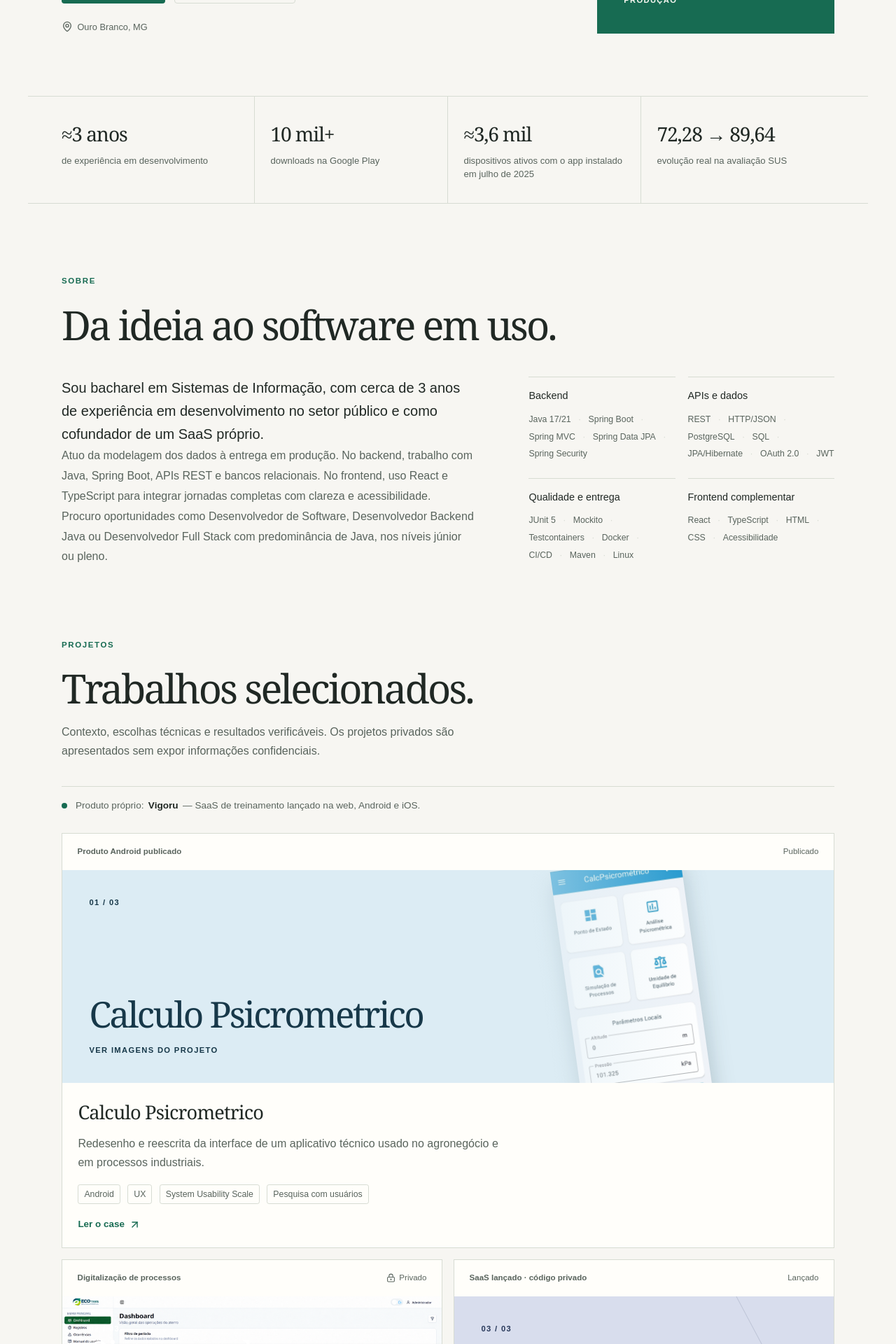
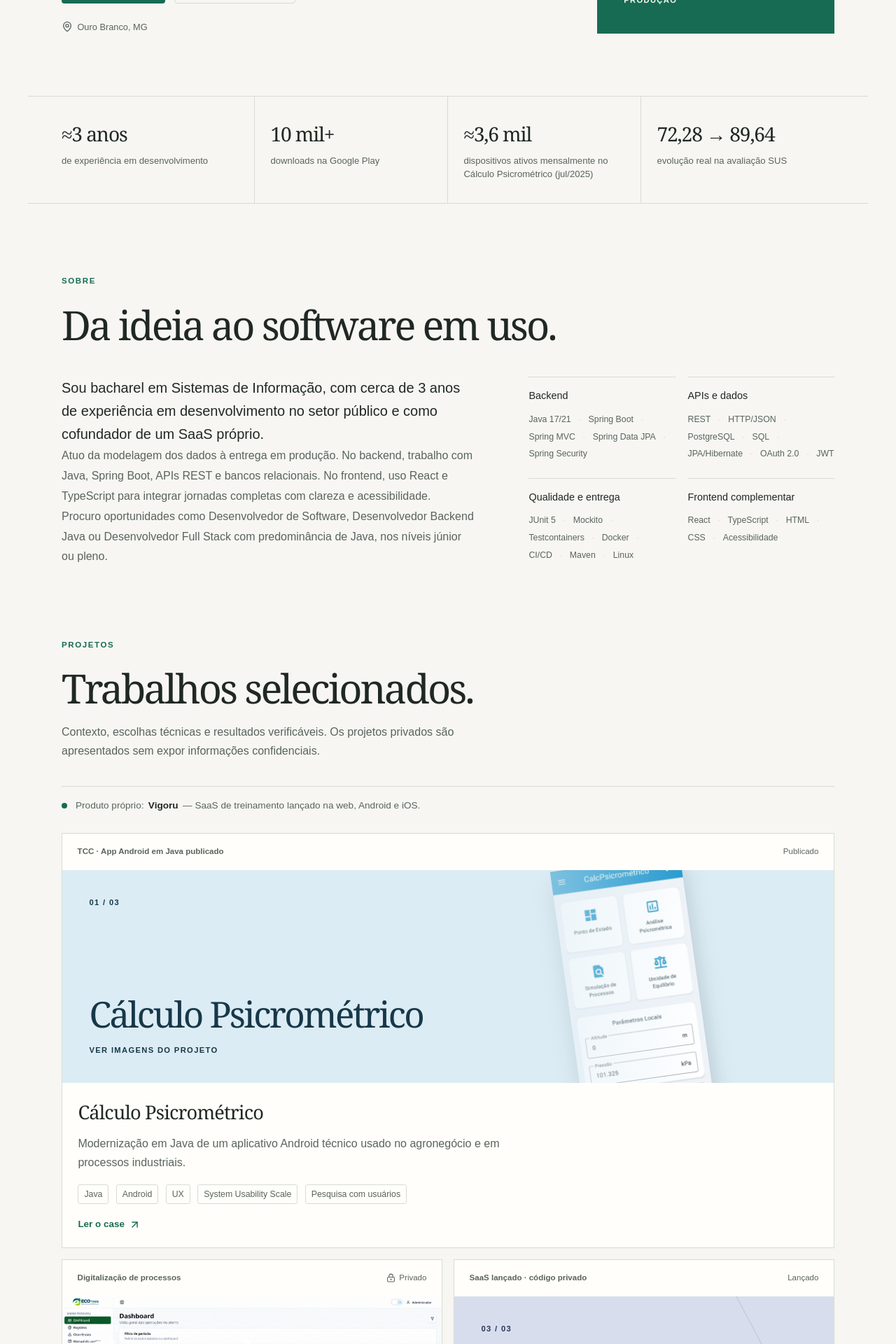
Before and after one commit to asmeduardo/portfolio, a Next.js app: page / in a window 1280 px wide. Shown: the part 669-2589 px from the top of the page at 70% size. Built offline with nearby package versions, Linux system fonts and the light colour scheme.

Commit message:
feat: describe calculo psicrometrico as in the resume

```diff
--- a/src/data/portfolio.ts
+++ b/src/data/portfolio.ts
@@ -131,7 +131,8 @@ export const portfolio = portfolioSchema.parse({
     { value: "10 mil+", label: "downloads na Google Play" },
     {
       value: "≈3,6 mil",
-      label: "dispositivos ativos com o app instalado em julho de 2025",
+      label:
+        "dispositivos ativos mensalmente no Cálculo Psicrométrico (jul/2025)",
     },
     { value: "72,28 → 89,64", label: "evolução real na avaliação SUS" },
   ],
@@ -278,23 +279,25 @@ export const portfolio = portfolioSchema.parse({
   projects: [
     {
       slug: "calculo-psicrometrico",
-      title: "Calculo Psicrometrico",
-      eyebrow: "Produto Android publicado",
+      title: "Cálculo Psicrométrico",
+      eyebrow: "TCC · App Android em Java publicado",
       summary:
-        "Redesenho e reescrita da interface de um aplicativo técnico usado no agronegócio e em processos industriais.",
+        "Modernização em Java de um aplicativo Android técnico usado no agronegócio e em processos industriais.",
       status: "Publicado",
-      privateCode: false,
+      privateCode: true,
       featured: true,
       metrics: [
         { value: "10 mil+", label: "downloads na Google Play" },
+        { value: "4,6", label: "nota na Google Play" },
         {
           value: "≈3,6 mil",
-          label: "dispositivos ativos com o app instalado em julho de 2025",
+          label: "dispositivos ativos mensalmente (julho de 2025)",
         },
         { value: "+17,36", label: "pontos na escala SUS" },
         { value: "89,64", label: "avaliação final de usabilidade" },
       ],
       technologies: [
+        "Java",
         "Android",
         "UX",
         "System Usability Scale",
@@ -305,8 +308,8 @@ export const portfolio = portfolioSchema.parse({
         "A interface existente exigia uma revisão que reduzisse atritos sem comprometer o caráter técnico do produto.",
       ],
       contribution: [
-        "Participei do redesenho e da reescrita da interface sob orientação do professor Saulo Henrique Cabral Silva.",
-        "O trabalho conciliou requisitos técnicos, organização visual e avaliação estruturada de usabilidade.",
+        "Modernizei em Java o app Android de cálculo psicrométrico criado pelo professor Saulo Henrique Cabral Silva em 2018, sob a orientação dele, como trabalho de conclusão de curso.",
+        "As mudanças partiram de avaliações da loja e da literatura técnica e conciliaram requisitos técnicos, organização visual e avaliação estruturada de usabilidade.",
       ],
       decisions: [
         "As mudanças foram avaliadas com a System Usability Scale para que a evolução da experiência não dependesse apenas de percepção subjetiva.",
@@ -315,7 +318,7 @@ export const portfolio = portfolioSchema.parse({
       results: [
         "A pontuação média da System Usability Scale aumentou de 72,28 para 89,64, alcançando a faixa excelente.",
         "Em julho de 2025, o artigo do projeto registrou cerca de 3.600 dispositivos ativos. Essa medida não equivale a usuários ativos mensais.",
-        "O aplicativo mantém mais de 10 mil downloads na Google Play.",
+        "O aplicativo mantém mais de 10 mil downloads e nota 4,6 na Google Play.",
       ],
       links: [
         {
```
Also changed, not shown: 2 other files (tests, documents, lock files or other folders).
